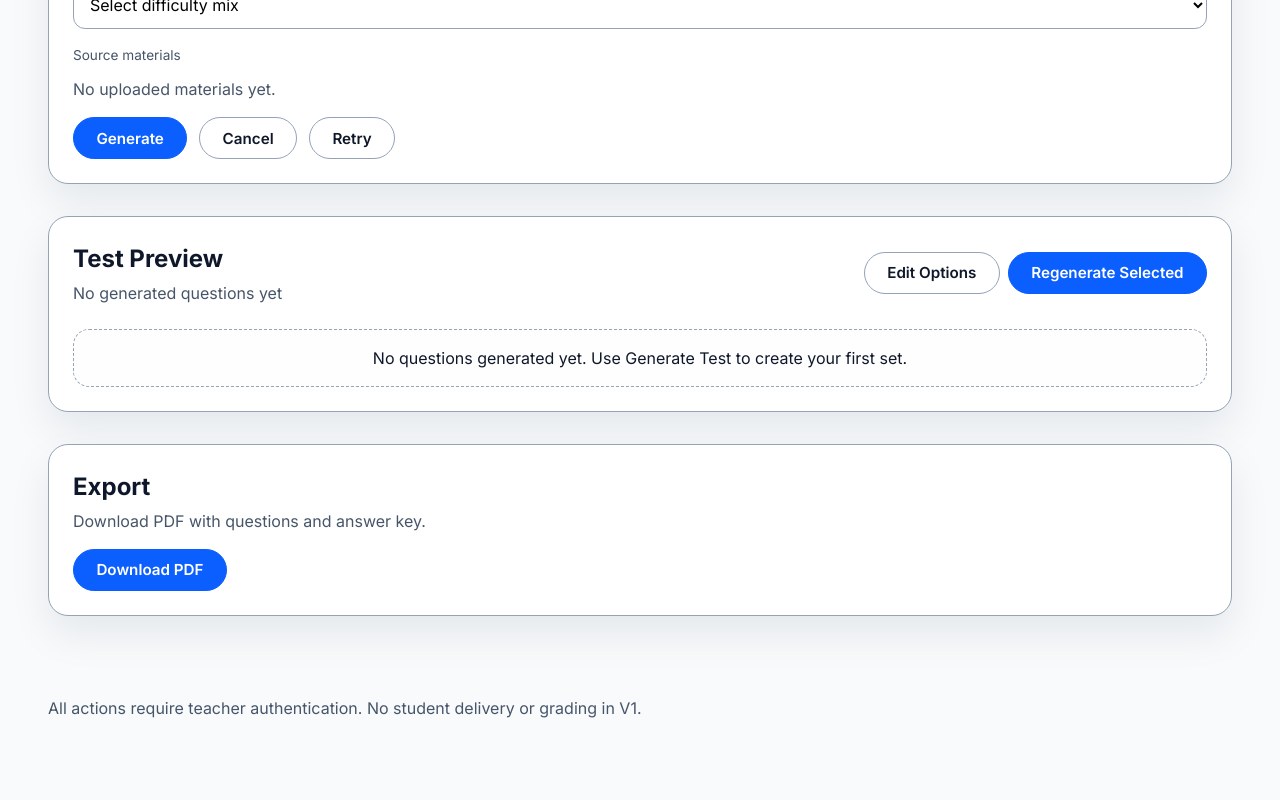
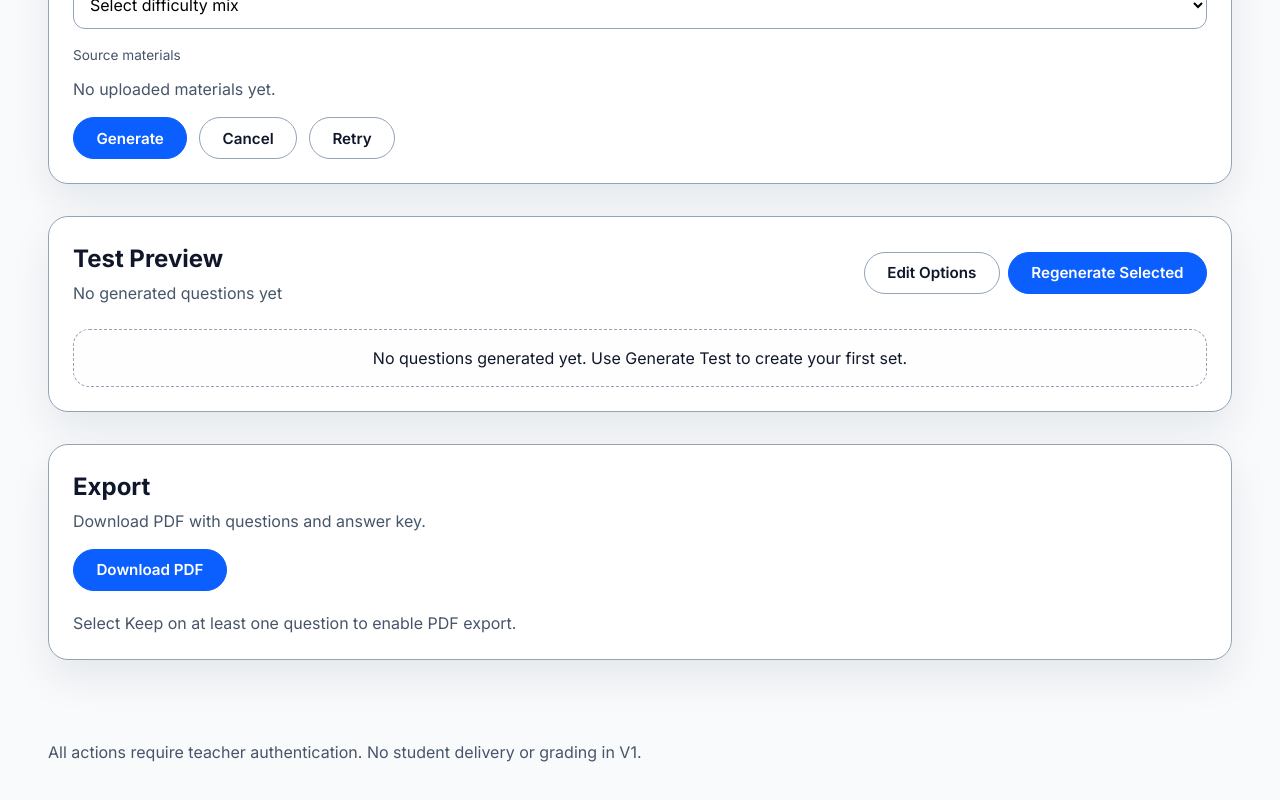
Before and after one commit to shahd803/EduAssist, a Next.js app: page / in a window 1280 px wide. Shown: the part 1301-2101 px from the top of the page. Before the commit the page ends 2069 px from the top, so only its background shows below. Built offline with nearby package versions, Linux system fonts and the light colour scheme.

Commit message:
logic checking for having kept questions to export pdf

```diff
--- a/src/components/ExportPanel.jsx
+++ b/src/components/ExportPanel.jsx
@@ -6,6 +6,10 @@ import { jsPDF } from 'jspdf'
 function ExportPanel({ questions, keptQuestionIds }) {
   const [exportError, setExportError] = useState('')
   const [isExporting, setIsExporting] = useState(false)
+  const selectedKeepIds = Array.isArray(keptQuestionIds) ? keptQuestionIds : []
+  const keptCount = Array.isArray(questions)
+    ? questions.filter((question) => selectedKeepIds.includes(question.id)).length
+    : 0
 
   const handleDownload = () => {
     if (!Array.isArray(questions) || questions.length === 0) {
@@ -13,7 +17,7 @@ function ExportPanel({ questions, keptQuestionIds }) {
       return
     }
 
-    const keptQuestions = questions.filter((question) => keptQuestionIds.includes(question.id))
+    const keptQuestions = questions.filter((question) => selectedKeepIds.includes(question.id))
     if (keptQuestions.length === 0) {
       setExportError('Export failed: Select Keep on at least one question before exporting.')
       return
@@ -90,10 +94,13 @@ function ExportPanel({ questions, keptQuestionIds }) {
         <p className="muted">Download PDF with questions and answer key.</p>
       </div>
       <div className="export-actions">
-        <button className="btn btn-primary" onClick={handleDownload} disabled={isExporting}>
+        <button className="btn btn-primary" onClick={handleDownload} disabled={isExporting || keptCount === 0}>
           {isExporting ? 'Exporting...' : 'Download PDF'}
         </button>
       </div>
+      {keptCount === 0 && (
+        <p className="muted">Select Keep on at least one question to enable PDF export.</p>
+      )}
       {exportError && (
         <div className="export-error">
           <p>{exportError}</p>
```
